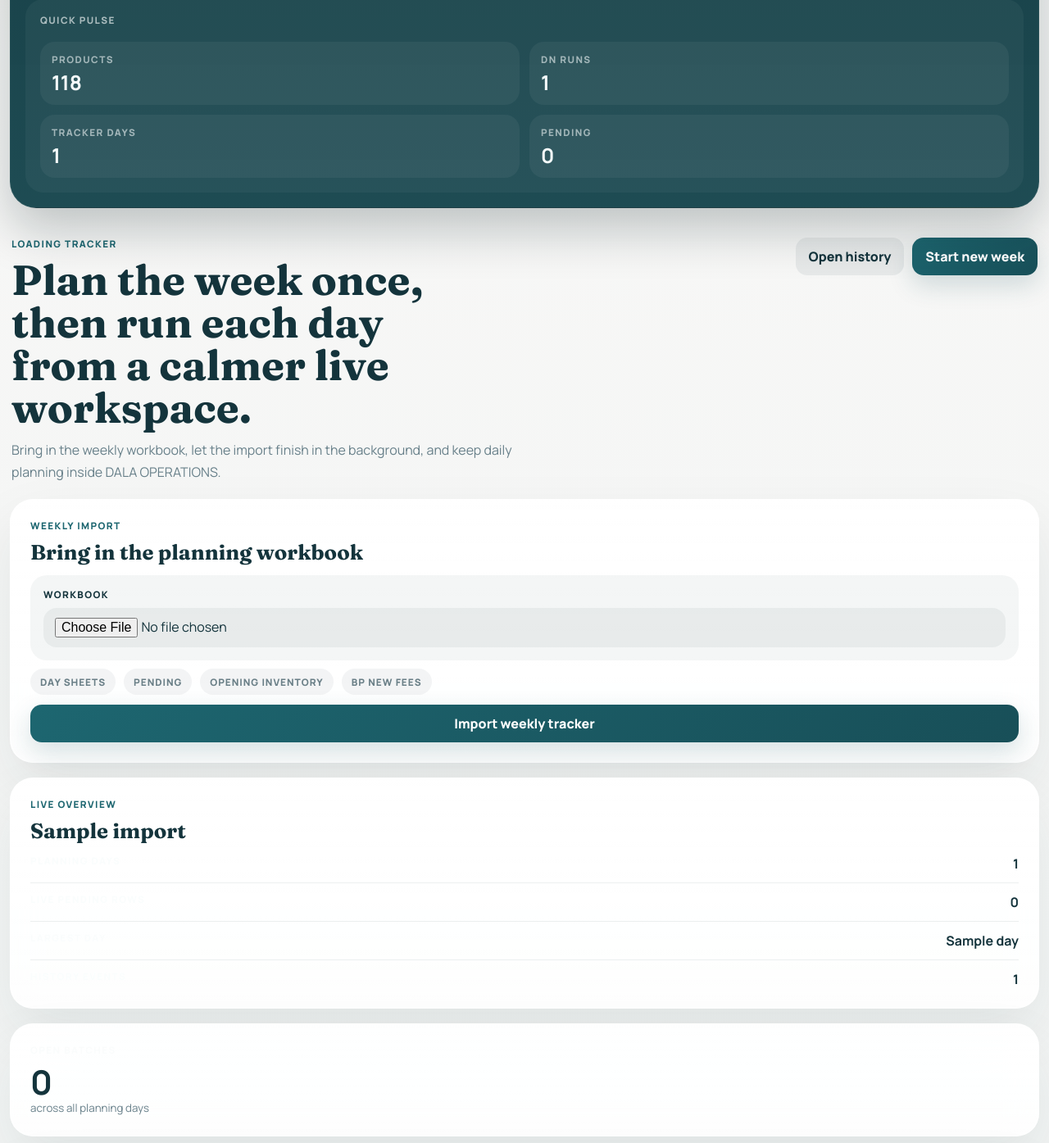
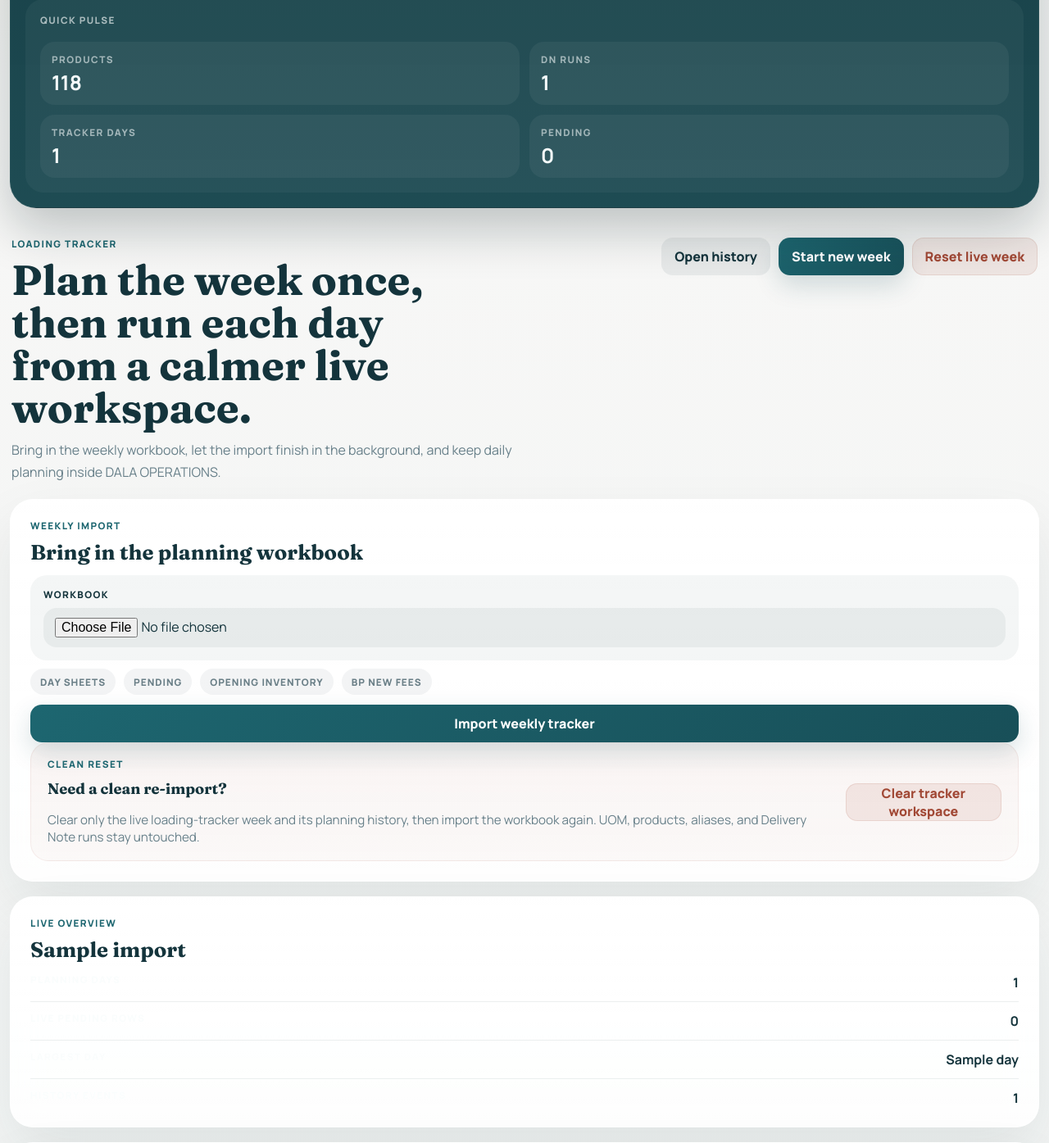
Before and after one commit to CreativeSire/Delivery-Note-Automations, a Flask app: page /loading-tracker in a window 1280 px wide. Shown: the part 701-2096 px from the top of the page at 82% size. Run offline with Flask 3, Linux system fonts and the light colour scheme; tables that the repository leaves empty hold one stand-in row (values such as "Sample post"); some libraries are stand-ins or nearby versions.

Commit message:
Add loading tracker reset flow

```diff
--- a/app.py
+++ b/app.py
@@ -33,6 +33,7 @@ from loading_tracker_services import (
     get_pending_reason_options,
     import_loading_tracker_workbook,
     move_loading_tracker_row,
+    reset_loading_tracker_workspace,
     run_loading_tracker_import_job,
     save_loading_tracker_day_counts,
     save_inventory_adjustment,
@@ -391,6 +392,22 @@ def create_app(test_config: dict | None = None) -> Flask:
             active_import_job=serialize_loading_tracker_import_job(active_import_job),
         )
 
+    @app.post("/loading-tracker/reset")
+    def loading_tracker_reset() -> str:
+        try:
+            cleared = reset_loading_tracker_workspace(app.instance_path)
+        except LoadingTrackerError as exc:
+            flash(str(exc), "error")
+            return redirect(url_for("loading_tracker_home"))
+
+        flash(
+            "Loading Tracker was cleared for a clean re-import. "
+            f"Removed {cleared['imports']} week import(s), {cleared['rows']} planning row(s), and {cleared['events']} event log(s). "
+            "Your product master, UOM source, aliases, and Delivery Note records stayed intact.",
+            "warning",
+        )
+        return redirect(url_for("loading_tracker_home"))
+
     @app.post("/loading-tracker/imports/<import_id>/carry-forward")
     def loading_tracker_carry_forward(import_id: str) -> str:
         try:
--- a/loading_tracker_services.py
+++ b/loading_tracker_services.py
@@ -1,6 +1,7 @@
 from __future__ import annotations
 
 import csv
+import shutil
 import smtplib
 from dataclasses import dataclass
 from datetime import UTC, datetime
@@ -219,6 +220,42 @@ def run_loading_tracker_import_job(job_id: str, workbook_path: str | Path, filen
         db.session.remove()
 
 
+def reset_loading_tracker_workspace(instance_path: str | Path) -> dict[str, int]:
+    active_job = get_active_loading_tracker_import_job()
+    if active_job is not None:
+        raise LoadingTrackerError("Please wait for the current loading tracker import to finish before clearing the workspace.")
+
+    tracker_imports = list(
+        db.session.scalars(select(LoadingTrackerImport).order_by(LoadingTrackerImport.created_at.desc()))
+    )
+    import_jobs = list(
+        db.session.scalars(select(LoadingTrackerImportJob).order_by(LoadingTrackerImportJob.created_at.desc()))
+    )
+    summary = {
+        "imports": len(tracker_imports),
+        "days": sum(len(item.days) for item in tracker_imports),
+        "rows": sum(len(item.planning_rows) for item in tracker_imports),
+        "events": sum(len(item.events) for item in tracker_imports),
+        "jobs": len(import_jobs),
+    }
+
+    for job in import_jobs:
+        db.session.delete(job)
+    for tracker_import in tracker_imports:
+        db.session.delete(tracker_import)
+    db.session.commit()
+
+    upload_root = Path(instance_path) / "loading_tracker_jobs"
+    if upload_root.exists():
+        for child in upload_root.iterdir():
+            if child.is_dir():
+                shutil.rmtree(child, ignore_errors=True)
+            else:
+                child.unlink(missing_ok=True)
+
+    return summary
+
+
 def build_loading_tracker_summary() -> LoadingTrackerSummary:
     latest_import = db.session.scalar(
         select(LoadingTrackerImport).order_by(LoadingTrackerImport.created_at.desc()).limit(1)
--- a/static/styles.css
+++ b/static/styles.css
@@ -1972,6 +1972,12 @@ h3 {
   color: var(--ink);
 }
 
+.secondary-button.danger-soft-button {
+  background: rgba(161, 72, 53, 0.10);
+  color: var(--danger);
+  box-shadow: inset 0 0 0 1px rgba(161, 72, 53, 0.12);
+}
+
 .text-button {
   min-height: auto;
   padding: 0;
@@ -2043,6 +2049,21 @@ h3 {
 .tracker-overview-row:last-child {
   border-bottom: 0;
   padding-bottom: 0;
+}
+
+.tracker-recovery-card {
+  display: flex;
+  justify-content: space-between;
+  gap: 20px;
+  align-items: center;
+  padding: 18px 20px;
+  border-radius: 22px;
+  background: linear-gradient(180deg, rgba(161, 72, 53, 0.06), rgba(161, 72, 53, 0.03));
+  border: 1px solid rgba(161, 72, 53, 0.08);
+}
+
+.tracker-recovery-card h3 {
+  margin: 6px 0 8px;
 }
 
 .import-progress-card {
--- a/templates/loading_tracker_home.html
+++ b/templates/loading_tracker_home.html
@@ -14,6 +14,9 @@
         <a class="secondary-button" href="{{ url_for('loading_tracker_history_view', import_id=tracker_import.id) }}">Open history</a>
         <form action="{{ url_for('loading_tracker_carry_forward', import_id=tracker_import.id) }}" method="post">
           <button class="primary-button" type="submit">Start new week</button>
+        </form>
+        <form action="{{ url_for('loading_tracker_reset') }}" method="post" onsubmit="return confirm('This will clear the live loading-tracker week and its planning history. Product master, UOM, aliases, and Delivery Note data will stay safe. Continue?');">
+          <button class="secondary-button danger-soft-button" type="submit">Reset live week</button>
         </form>
       {% else %}
         <div class="hero-chip">Import workbook</div>
@@ -43,6 +46,19 @@
         <button class="primary-button" type="submit" data-submit-button>Import weekly tracker</button>
         <p class="subtle-note" data-submit-note hidden>We’re importing in the background. You can stay on this page while the week is being prepared.</p>
       </form>
+
+      {% if tracker_import %}
+        <section class="tracker-recovery-card">
+          <div>
+            <p class="eyebrow">Clean reset</p>
+            <h3>Need a clean re-import?</h3>
+            <p class="subtle-note">Clear only the live loading-tracker week and its planning history, then import the workbook again. UOM, products, aliases, and Delivery Note runs stay untouched.</p>
+          </div>
+          <form action="{{ url_for('loading_tracker_reset') }}" method="post" onsubmit="return confirm('Clear the live loading-tracker workspace now? Your master data and Delivery Note records will stay intact.');">
+            <button class="secondary-button danger-soft-button" type="submit">Clear tracker workspace</button>
+          </form>
+        </section>
+      {% endif %}
 
       <section
         class="import-progress-card {% if not active_import_job %}is-hidden{% endif %}"
```
Also changed, not shown: tests/test_app.py (+49 -0 lines).
